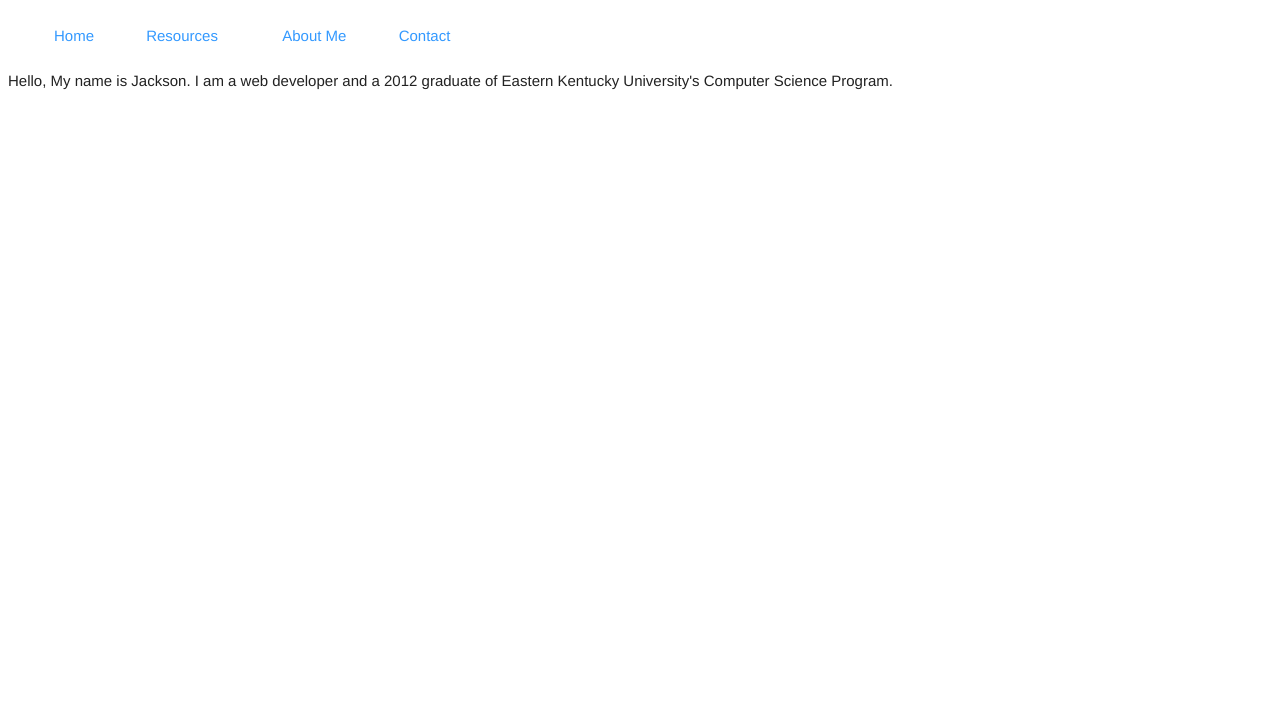
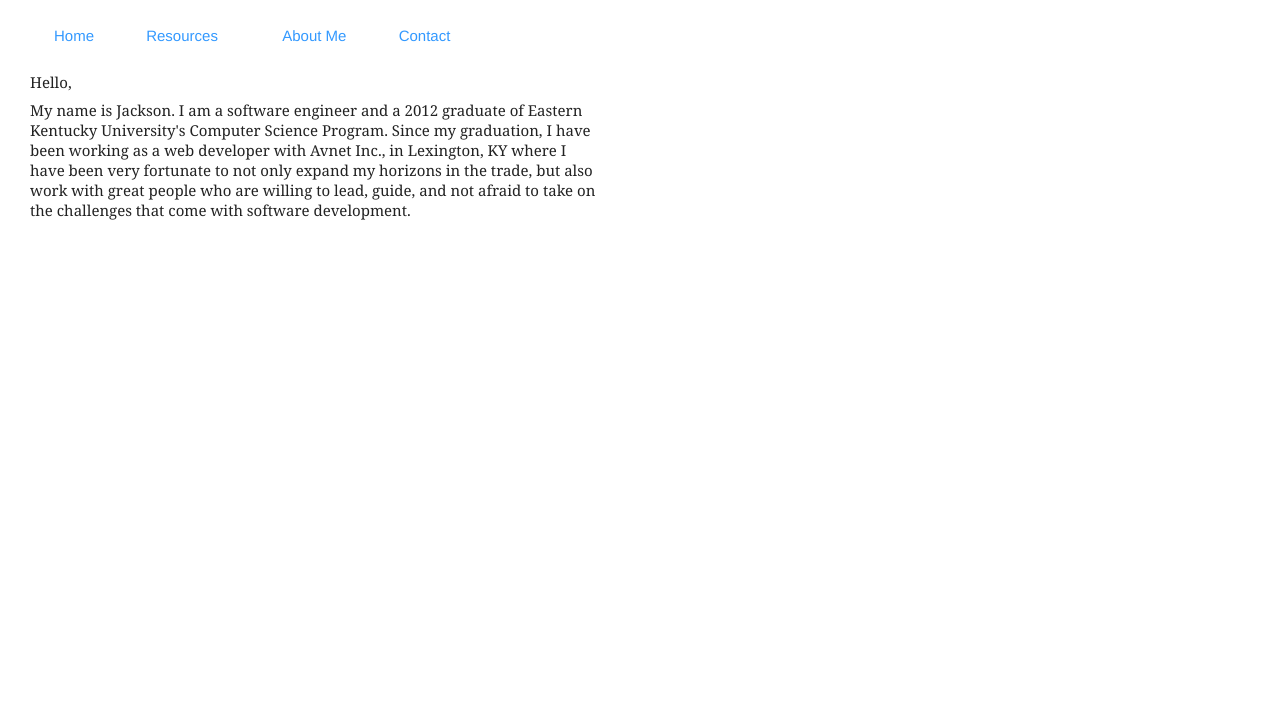
Before and after one commit to RogueLeaderJ/RogueLeaderJ.github.io, a plain HTML site: page aboutMe.html in a window 1280 px wide. Shown: the top 722 px of the page. Drawn offline with nearby package versions, Linux system fonts and the light colour scheme.

Commit message:
Updated Text

```diff
--- a/aboutMe.html
+++ b/aboutMe.html
@@ -19,10 +19,14 @@ and open the template in the editor.
     <body>
         <div id="navbar"></div>
         <div id="body">
-            Hello,
+            <p> Hello,</p>
 
-                My name is Jackson.  I am a web developer and a 2012 graduate of Eastern Kentucky University's Computer Science Program.
-
+            <p>    My name is Jackson.  I am a software engineer and a 2012 graduate of Eastern Kentucky
+                University's Computer Science Program.  Since my graduation, I have been working as a web
+                developer with Avnet Inc., in Lexington, KY where I have been very fortunate to not only expand
+                my horizons in the trade, but also work with great people who are willing to lead, guide,
+                and not afraid to take on the challenges that come with software development.
+            </p>
 
         </div>
 
--- a/css/main.css
+++ b/css/main.css
@@ -27,6 +27,14 @@ title {
   font-family: "HelveticaNeue-Light", "Helvetica Neue Light", "Helvetica Neue", Helvetica, Arial, "Lucida Grande", sans-serif;
   font-weight: 300;
   font-size: 15px;
+}
+
+body > div > p {
+    left:0;top:0;width:45%;height:100%;
+    font-family: "georgia";
+    font-weight: 300;
+    font-size: 15px;
+    margin: 8px 22px 8px 22px;
 }
 
 nav {
```
